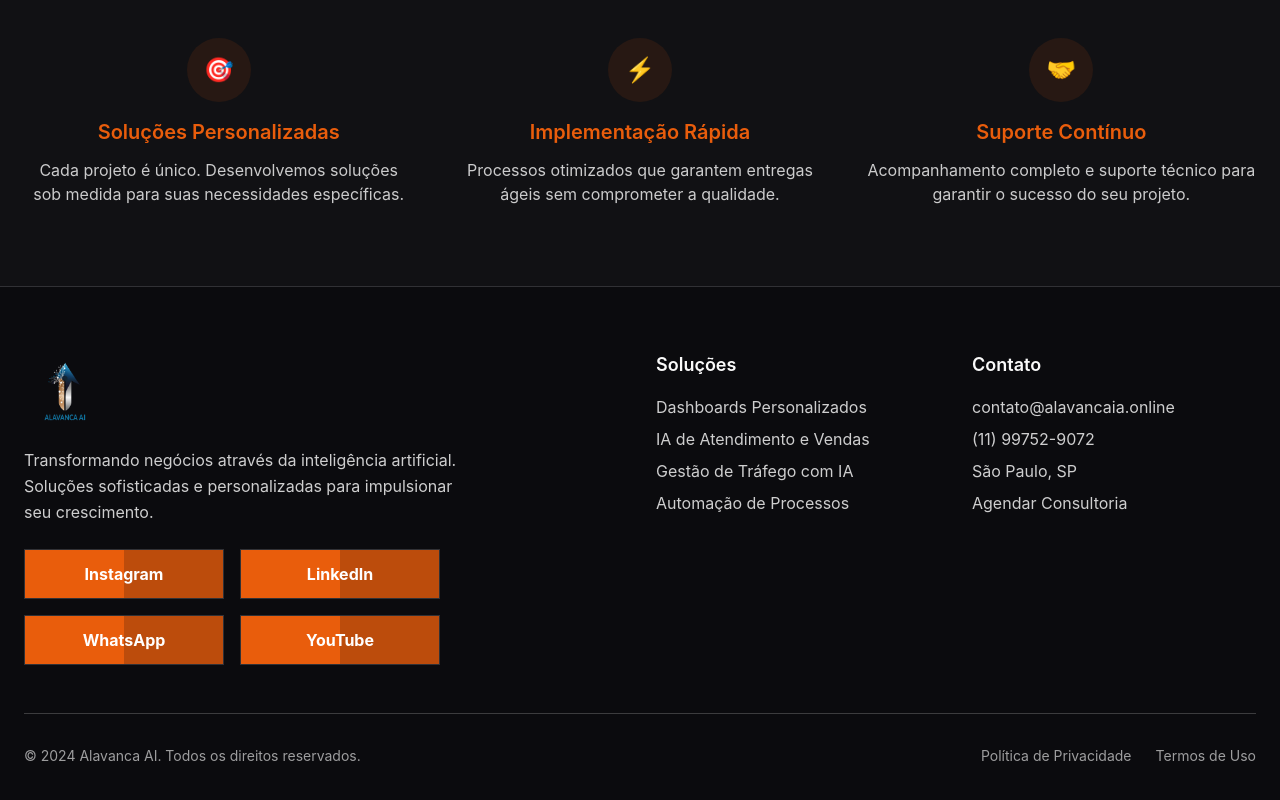
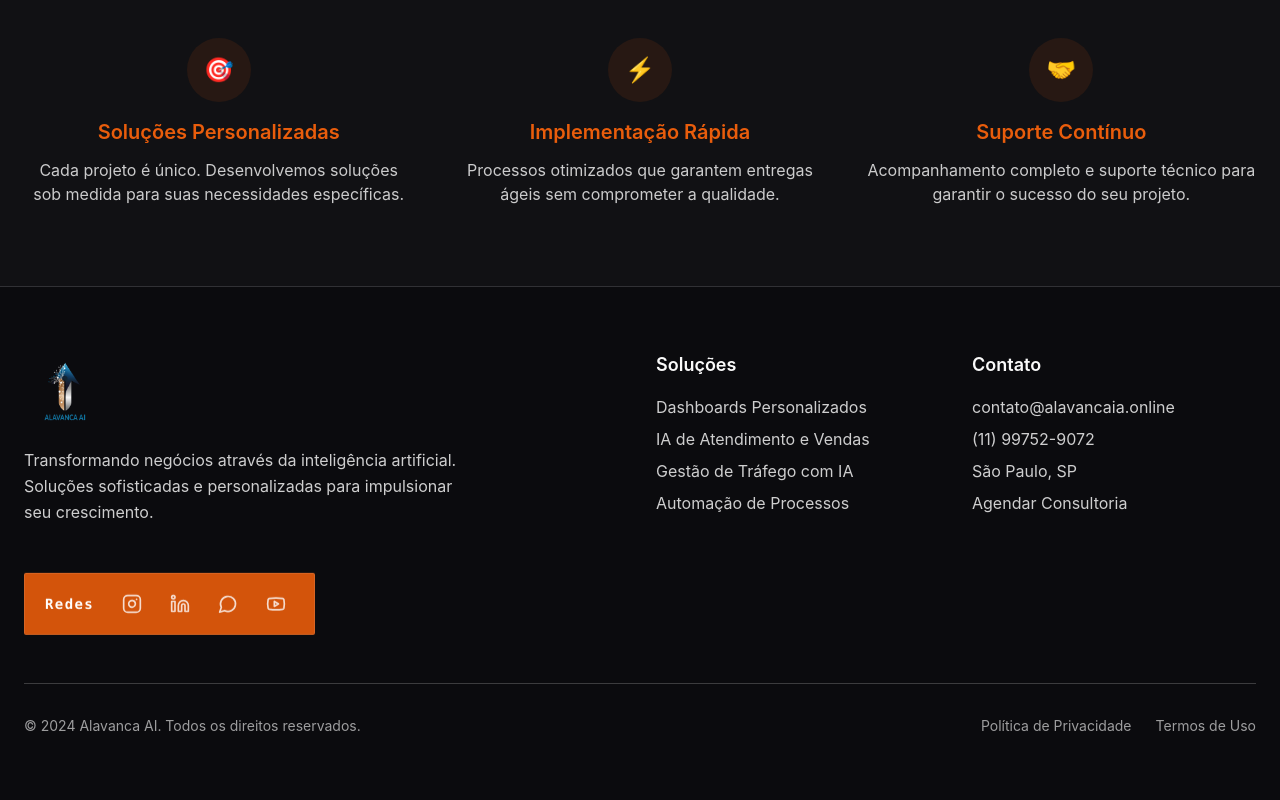
Before and after one commit to ghudumiklaus-stack/portifolio-alavancaai-solution, a React (Vite) app: page /about in a window 1280 px wide. Shown: the part 1426-2226 px from the top of the page. Built offline with nearby package versions, Linux system fonts and the light colour scheme.

Commit message:
Animated social card implemented
Co-authored-by: ghudumiklaus-stack <256511639+ghudumiklaus-stack@users.noreply.github.com>

```diff
--- a/src/components/SocialCards.tsx
+++ b/src/components/SocialCards.tsx
@@ -1,75 +1,56 @@
+import { Instagram, Linkedin, MessageCircle, Youtube } from "lucide-react";
+import { motion } from "framer-motion";
+
 const socials = [
   {
     label: "Instagram",
     href: "https://www.instagram.com/alavancaia",
-    icon: (
-      <svg xmlns="http://www.w3.org/2000/svg" width="25" height="25" viewBox="0 0 24 24" fill="none" stroke="currentColor" strokeWidth="2" strokeLinecap="round" strokeLinejoin="round">
-        <rect width="20" height="20" x="2" y="2" rx="5" ry="5" />
-        <path d="M16 11.37A4 4 0 1 1 12.63 8 4 4 0 0 1 16 11.37z" />
-        <line x1="17.5" x2="17.51" y1="6.5" y2="6.5" />
-      </svg>
-    ),
+    icon: Instagram,
   },
   {
     label: "LinkedIn",
     href: "https://www.linkedin.com/company/alavancaia",
-    icon: (
-      <svg xmlns="http://www.w3.org/2000/svg" width="25" height="25" viewBox="0 0 24 24" fill="none" stroke="currentColor" strokeWidth="2" strokeLinecap="round" strokeLinejoin="round">
-        <path d="M16 8a6 6 0 0 1 6 6v7h-4v-7a2 2 0 0 0-2-2 2 2 0 0 0-2 2v7h-4v-7a6 6 0 0 1 6-6z" />
-        <rect width="4" height="12" x="2" y="9" />
-        <circle cx="4" cy="4" r="2" />
-      </svg>
-    ),
+    icon: Linkedin,
   },
   {
     label: "WhatsApp",
     href: "https://wa.me/5511997529072",
-    icon: (
-      <svg xmlns="http://www.w3.org/2000/svg" width="25" height="25" viewBox="0 0 24 24" fill="currentColor">
-        <path d="M17.472 14.382c-.297-.149-1.758-.867-2.03-.967-.273-.099-.471-.148-.67.15-.197.297-.767.966-.94 1.164-.173.199-.347.223-.644.075-.297-.15-1.255-.463-2.39-1.475-.883-.788-1.48-1.761-1.653-2.059-.173-.297-.018-.458.13-.606.134-.133.298-.347.446-.52.149-.174.198-.298.298-.497.099-.198.05-.371-.025-.52-.075-.149-.669-1.612-.916-2.207-.242-.579-.487-.5-.669-.51-.173-.008-.371-.01-.57-.01-.198 0-.52.074-.792.372-.272.297-1.04 1.016-1.04 2.479 0 1.462 1.065 2.875 1.213 3.074.149.198 2.096 3.2 5.077 4.487.709.306 1.262.489 1.694.625.712.227 1.36.195 1.871.118.571-.085 1.758-.719 2.006-1.413.248-.694.248-1.289.173-1.413-.074-.124-.272-.198-.57-.347m-5.421 7.403h-.004a9.87 9.87 0 01-5.031-1.378l-.361-.214-3.741.982.998-3.648-.235-.374a9.86 9.86 0 01-1.51-5.26c.001-5.45 4.436-9.884 9.888-9.884 2.64 0 5.122 1.03 6.988 2.898a9.825 9.825 0 012.893 6.994c-.003 5.45-4.437 9.884-9.885 9.884m8.413-18.297A11.815 11.815 0 0012.05 0C5.495 0 .16 5.335.157 11.892c0 2.096.547 4.142 1.588 5.945L.057 24l6.305-1.654a11.882 11.882 0 005.683 1.448h.005c6.554 0 11.89-5.335 11.893-11.893a11.821 11.821 0 00-3.48-8.413z" />
-      </svg>
-    ),
+    icon: MessageCircle,
   },
   {
     label: "YouTube",
     href: "https://www.youtube.com/@alavancaia",
-    icon: (
-      <svg xmlns="http://www.w3.org/2000/svg" width="25" height="25" viewBox="0 0 24 24" fill="none" stroke="currentColor" strokeWidth="2" strokeLinecap="round" strokeLinejoin="round">
-        <path d="M2.5 17a24.12 24.12 0 0 1 0-10 2 2 0 0 1 1.4-1.4 49.56 49.56 0 0 1 16.2 0A2 2 0 0 1 21.5 7a24.12 24.12 0 0 1 0 10 2 2 0 0 1-1.4 1.4 49.55 49.55 0 0 1-16.2 0A2 2 0 0 1 2.5 17" />
-        <path d="m10 15 5-3-5-3z" />
-      </svg>
-    ),
+    icon: Youtube,
   },
 ];
 
 export default function SocialCards() {
   return (
-    <div className="flex flex-wrap gap-4 mt-6">
+    <motion.div
+      className="inline-flex items-center gap-3 bg-primary/90 backdrop-blur-sm border border-white/10 rounded-[2px] px-5 py-3 mt-6"
+      animate={{ y: [0, -6, 0] }}
+      transition={{ duration: 3, repeat: Infinity, ease: "easeInOut" }}
+      whileHover={{ scale: 1.03, boxShadow: "0 8px 30px hsla(22, 90%, 48%, 0.4)" }}
+    >
+      <span className="font-mono font-bold text-primary-foreground text-sm tracking-widest mr-2 select-none">
+        Redes
+      </span>
+
       {socials.map((s) => (
-        <a
+        <motion.a
           key={s.label}
           href={s.href}
           target="_blank"
           rel="noopener noreferrer"
           aria-label={s.label}
-          className="social-card group relative flex items-center justify-center overflow-hidden h-[50px] w-[200px] rounded-sm border border-border transition-all duration-300 hover:shadow-lg hover:shadow-primary/20"
-          style={{ background: "hsl(var(--card))" }}
+          className="flex items-center justify-center w-9 h-9 rounded-[2px] text-primary-foreground/80 hover:text-primary-foreground hover:bg-white/15 transition-colors duration-200"
+          whileHover={{ scale: 1.25 }}
+          whileTap={{ scale: 0.9 }}
+          transition={{ type: "spring", stiffness: 400, damping: 15 }}
         >
-          {/* Sliding panels */}
-          <span className="absolute left-0 top-0 w-1/2 h-full bg-primary flex items-center justify-end transition-transform duration-300 z-[1] group-hover:-translate-y-full group-hover:opacity-50" />
-          <span className="absolute right-0 top-0 w-1/2 h-full bg-primary/80 flex items-center justify-start transition-transform duration-300 z-[1] group-hover:translate-y-full group-hover:opacity-50" />
-
-          {/* Label */}
-          <span className="absolute inset-0 flex items-center justify-center text-primary-foreground font-poppins font-bold text-base z-[2] transition-opacity duration-300 group-hover:opacity-0">
-            {s.label}
-          </span>
-
-          {/* Icon */}
-          <span className="relative z-[3] text-primary opacity-0 group-hover:opacity-100 transition-opacity duration-300 group-hover:animate-bounce-icon">
-            {s.icon}
-          </span>
-        </a>
+          <s.icon className="w-5 h-5" />
+        </motion.a>
       ))}
-    </div>
+    </motion.div>
   );
 }
```
